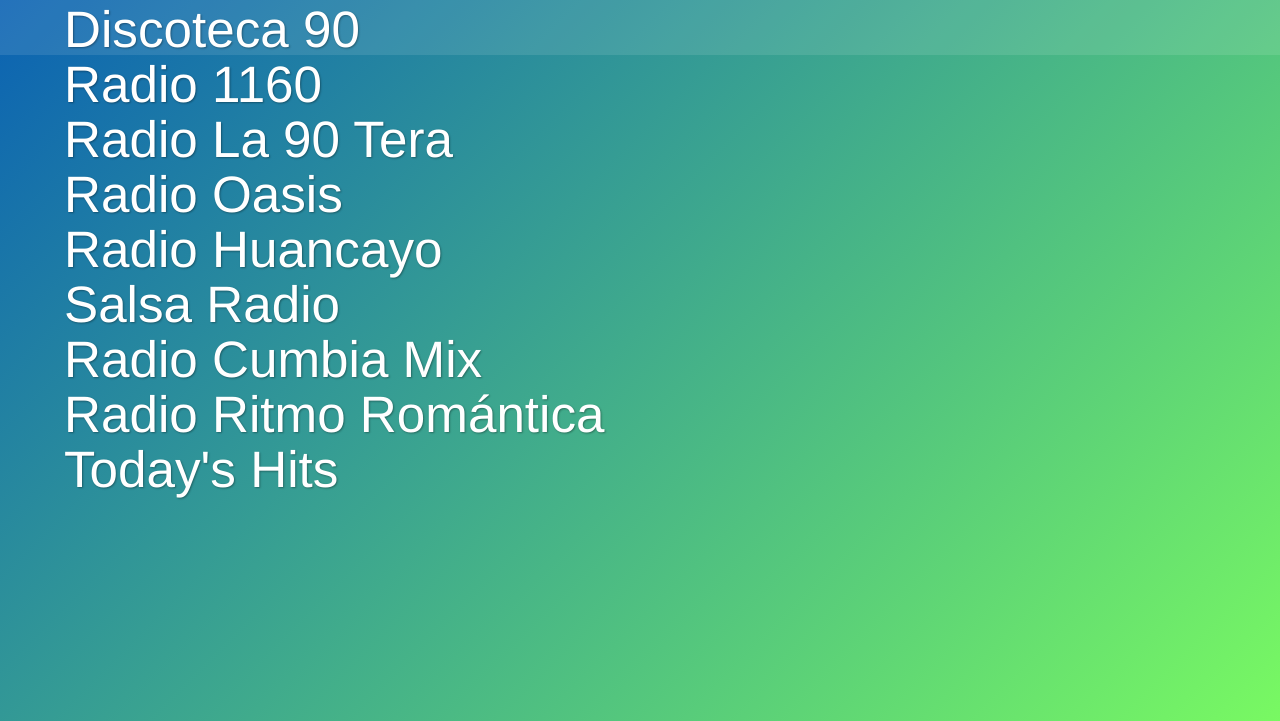
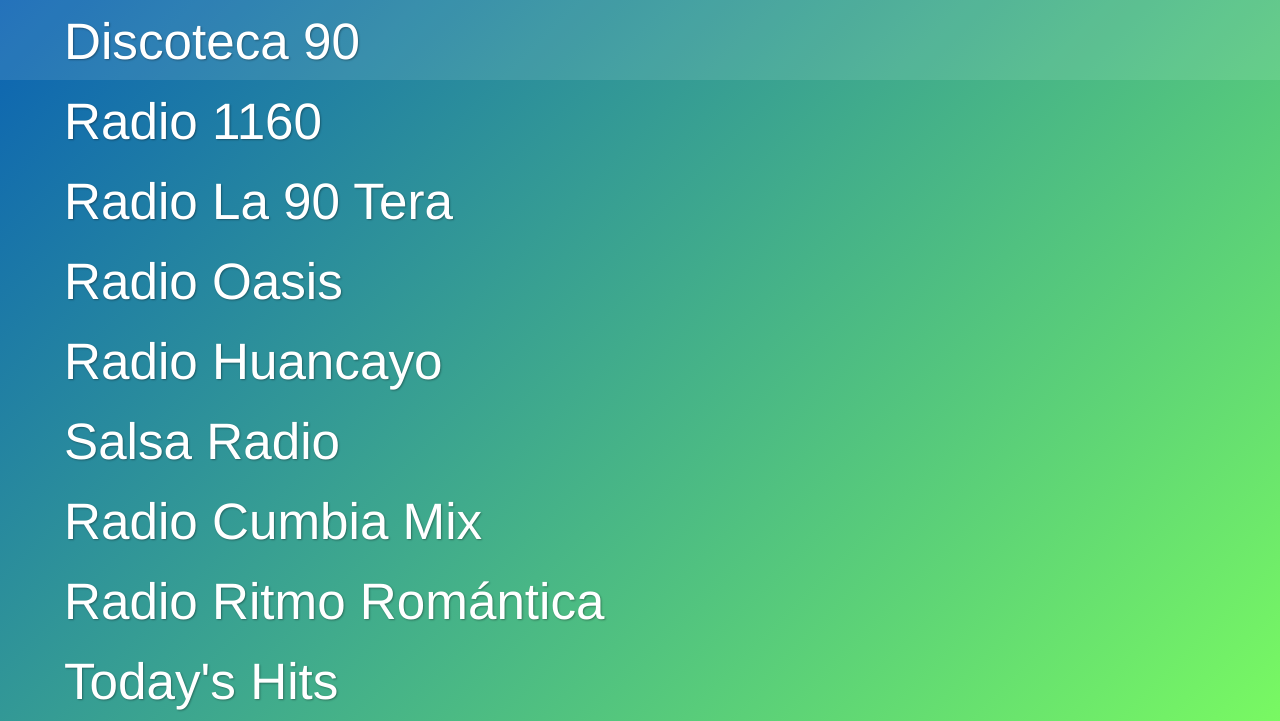
Before and after one commit to calinn/calinn.github.io, a plain HTML site: page index.html in a window 1280 px wide. Shown: the top 721 px of the page. Drawn offline with Linux system fonts and the light colour scheme.

Commit message:
v0.0.2.1

```diff
--- a/css/styles.css
+++ b/css/styles.css
@@ -9,7 +9,7 @@ html {
 
 body {
   width: 100%;
-  /*height: 100%;*/
+  height: 100%;
   padding: 0;
   margin: 0;
   overflow: hidden;
@@ -47,7 +47,7 @@ body {
 .station {
   position: relative;
   width: 100%;
-  height: 15%;
+  height: 10%;
   display: -webkit-box;
   display: -ms-flexbox;
   display: -webkit-flex;
--- a/index.html
+++ b/index.html
@@ -16,7 +16,7 @@
     </div>
 
     <!-- Stations -->
-    <div class="padding"></div>
+    <!-- <div class="padding"></div> -->
     <div id="station0" class="station">
         <div class="title">
         <div id="title0" class="subtitle"></div>
```
